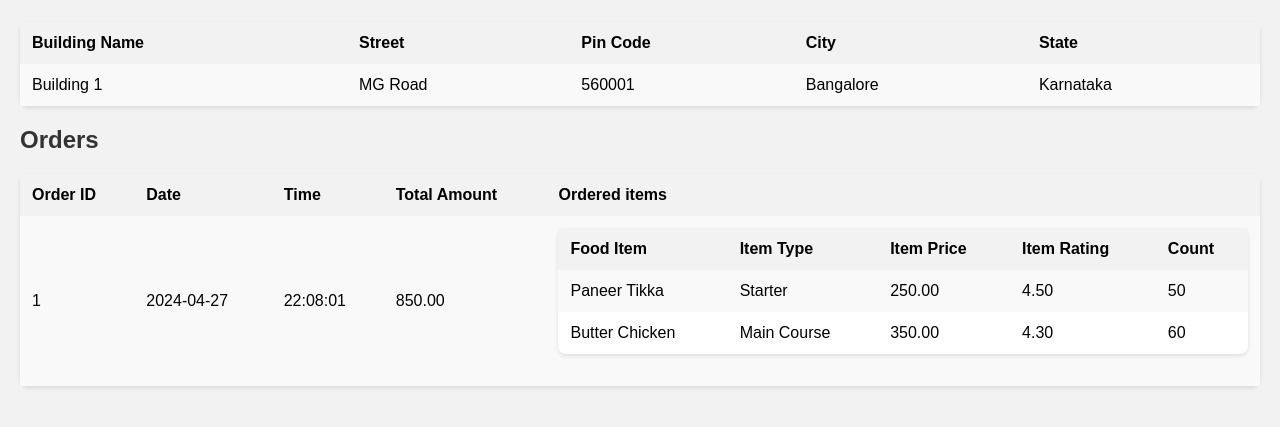
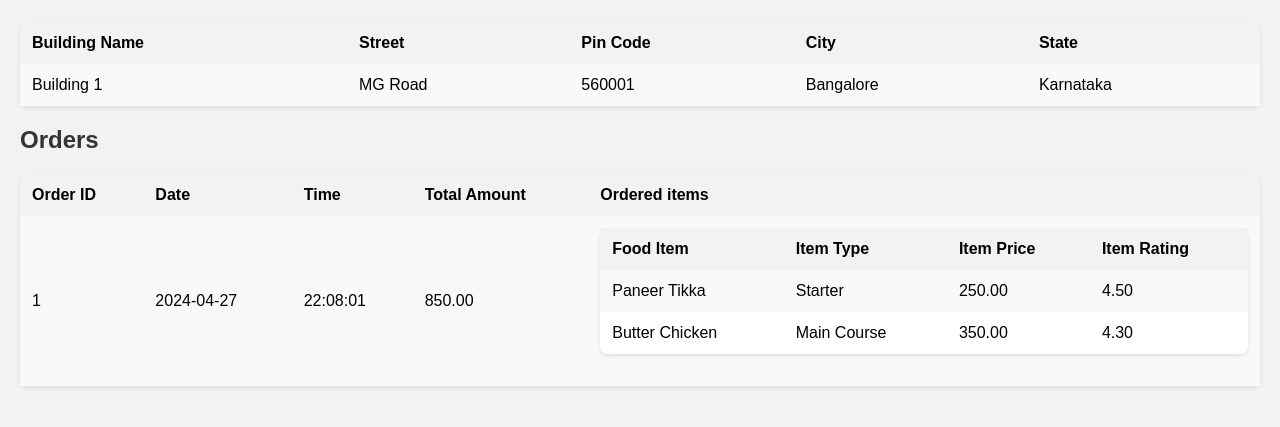
Before and after one commit to Shriyash1234/Food_Delivery_System, a Flask app: page /userdetails in a window 1280 px wide. Shown: the part 293-720 px from the top of the page. Run offline with Flask 3, Linux system fonts and the light colour scheme; a user stored in the database is signed in; data comes from the database, SQL or seed files in the repository; some libraries are stand-ins or nearby versions.

Commit message:
some bug fixes

```diff
--- a/templates/customers/menu.html
+++ b/templates/customers/menu.html
@@ -26,7 +26,7 @@
       <h1 class="text-center mb-4">{{ item.restaurant_name }}</h1>
       {% endfor %}
       <div class="row">
-        {% for food in food_items %}
+        {% for food in food_items %} {% if food.availability > 0 %}
         <div class="col-md-6 col-lg-4">
           <div class="menu-item">
             <h5>{{ food.item_name }}</h5>
@@ -61,7 +61,7 @@
             </button>
           </div>
         </div>
-        {% endfor %}
+        {% endif %} {% endfor %}
       </div>
       <div class="text-center">
         <button class="btn btn-primary" onclick="promptPaymentMethod()">
--- a/templates/customers/userdetails.html
+++ b/templates/customers/userdetails.html
@@ -77,7 +77,7 @@
               <th>Item Type</th>
               <th>Item Price</th>
               <th>Item Rating</th>
-              <th>Count</th>
+              <!-- <th>Count</th> -->
             </tr>
             {% for item in food_items %}
             <tr>
@@ -86,7 +86,7 @@
               <td>{{ item.food_item.item_type }}</td>
               <td>{{ item.food_item.item_price }}</td>
               <td>{{ item.food_item.item_rating }}</td>
-              <td>{{ item.food_item.order_count }}</td>
+              <!-- <td>{{ item.food_item.order_count }}</td> -->
               {% endif %}
             </tr>
             {% endfor %}
```
